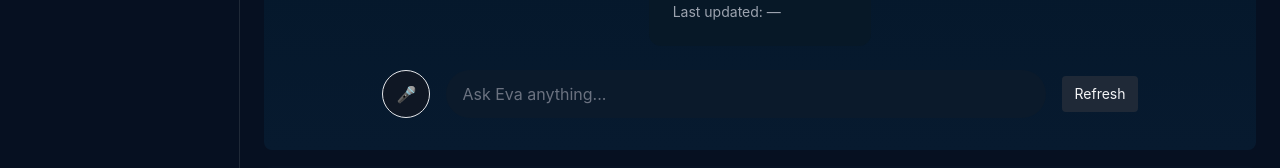
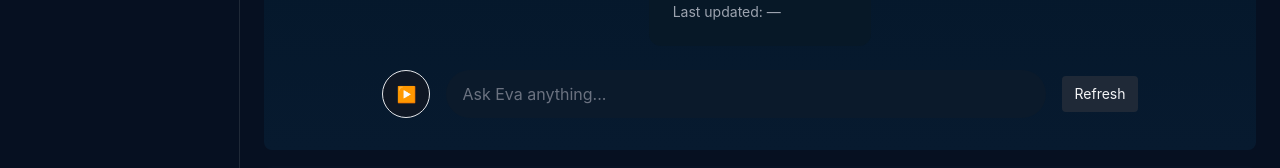
Before and after one commit to mbright4497/dealpilot-tn, a Next.js app in the folder dealpilot-tn/web/: page /chat in a window 1280 px wide. Shown: the part 366-534 px from the top of the page. Built offline with nearby package versions, Linux system fonts and the light colour scheme; no server answers.

Commit message:
feat(eva-voice): add client TTS play/stop and integrate briefing playback

```diff
--- a/dealpilot-tn/web/src/app/chat/page.tsx
+++ b/dealpilot-tn/web/src/app/chat/page.tsx
@@ -1,5 +1,6 @@
 'use client'
 import React, {useState, useEffect} from 'react'
+import { speakText, stopSpeaking, isSpeaking } from '@/lib/eva-tts'
 import {useRouter} from 'next/navigation'
 
 import TCDashboard from '@/components/TCDashboard'
@@ -118,6 +119,7 @@ export default function ChatPage() {
   const [playbookProgressMap, setPlaybookProgressMap] = useState<Record<number,number>>({})
   const [assistantStyle, setAssistantStyle] = useState<AssistantStyle>(getDefaultStyle())
   const [voiceEnabled, setVoiceEnabled] = useState(false)
+  const [evaSpeaking, setEvaSpeaking] = useState(false)
   // addMessage is used by some EVA event handlers — provide a no-op fallback here (real addMessage exists in EvaProvider consumer contexts)
   const addMessage = (m:any)=>{ /* noop fallback to avoid runtime errors when handlers fire outside provider */ }
 
@@ -405,7 +407,7 @@ export default function ChatPage() {
                   </div>
                 </div>
                 <div className="mt-6 flex items-center gap-4">
-                  <button title="Voice chat coming soon" className="w-12 h-12 rounded-full bg-[#0f1724] border border-white/6 flex items-center justify-center text-gray-200" disabled>🎤</button>
+                  <button onClick={()=>{ if(evaSpeaking){ stopSpeaking(); setEvaSpeaking(false) } else { const ut = speakText(briefing||'', ()=>setEvaSpeaking(true), ()=>setEvaSpeaking(false)); if(!ut) addToast('TTS not available') } }} title={evaSpeaking? 'Stop briefing' : 'Play briefing'} className={`w-12 h-12 rounded-full flex items-center justify-center text-gray-200 ${evaSpeaking? 'bg-orange-500 animate-pulse' : 'bg-[#0f1724] border border-white/6'}`}>{evaSpeaking? '⏹️' : '▶️'}</button>
                   <form onSubmit={async (e)=>{ e.preventDefault(); const val = (e.target as any).elements.ask.value; if(!val) return; try{ const res = await fetch('/api/eva/chat',{ method:'POST', headers:{'Content-Type':'application/json'}, body: JSON.stringify({ messages:[{role:'user', content: val}] }) }); if(res.ok){ const j=await res.json(); setBriefing(j.reply || j.message || j.summary || ''); addToast('Eva replied') } }catch(err){ addToast('Chat failed') } }} className="flex-1">
                     <input name="ask" placeholder="Ask Eva anything..." className="px-4 py-3 rounded-full bg-[#0b1a2b] w-[600px] max-w-full placeholder:text-gray-500 text-white focus:outline-none focus:ring-2 focus:ring-cyan-400 transition" />
                   </form>
```
